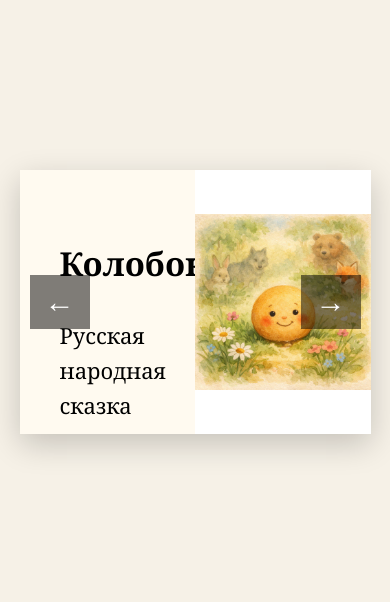
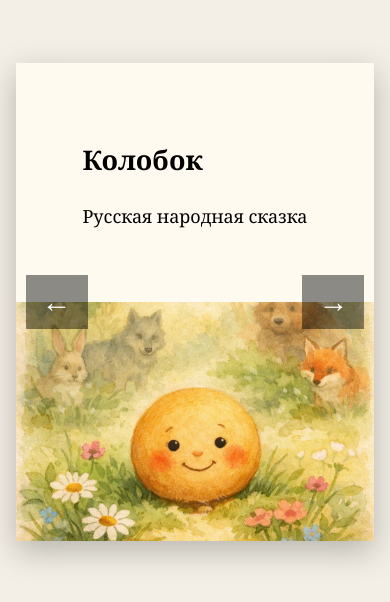
Before and after one commit to olgasol1301-gif/baby-book, a plain HTML site: page index.html in a window 390 px wide. Shown: the part 120-722 px from the top of the page. Drawn offline with Linux system fonts and the light colour scheme.

Commit message:
Update index.html

```diff
--- a/index.html
+++ b/index.html
@@ -7,7 +7,7 @@
   <style>
     body {
       margin: 0;
-      background: #f6f1e7;
+      background: #f3efe6;
       height: 100vh;
       display: flex;
       justify-content: center;
@@ -16,11 +16,11 @@
     }
 
     .book {
-      width: 90%;
-      max-width: 1000px;
+      width: 92%;
+      max-width: 1100px;
       aspect-ratio: 4 / 3;
       background: white;
-      box-shadow: 0 10px 30px rgba(0,0,0,0.2);
+      box-shadow: 0 10px 30px rgba(0,0,0,0.25);
       position: relative;
       overflow: hidden;
     }
@@ -35,44 +35,75 @@
       display: flex;
     }
 
+    /* ЛЕВАЯ СТРАНИЦА — ТЕКСТ */
     .text {
       width: 50%;
-      padding: 40px;
+      padding: 48px;
       box-sizing: border-box;
-      font-size: 22px;
-      line-height: 1.6;
       background: #fffaf0;
+      display: flex;
+      align-items: center;
+      justify-content: center;
     }
 
+    .text-inner {
+      font-size: 20px;
+      line-height: 1.55;
+    }
+
+    /* ПРАВАЯ СТРАНИЦА — КАРТИНКА */
     .image {
       width: 50%;
-      display: flex;
-      justify-content: center;
-      align-items: center;
-      background: white;
+      height: 100%;
     }
 
     .image img {
-      max-width: 100%;
-      max-height: 100%;
-      object-fit: contain;
+      width: 100%;
+      height: 100%;
+      object-fit: cover;
+      display: block;
     }
 
+    /* НАВИГАЦИЯ */
     .nav {
       position: absolute;
       top: 50%;
       transform: translateY(-50%);
-      background: rgba(0,0,0,0.5);
+      background: rgba(0,0,0,0.45);
       color: white;
       border: none;
       font-size: 30px;
-      padding: 10px 15px;
+      padding: 10px 16px;
       cursor: pointer;
       z-index: 10;
     }
 
     .nav.left { left: 10px; }
     .nav.right { right: 10px; }
+
+    .nav:hover {
+      background: rgba(0,0,0,0.65);
+    }
+
+    /* МОБИЛЬНАЯ АДАПТАЦИЯ */
+    @media (max-width: 768px) {
+      .book {
+        aspect-ratio: 3 / 4;
+      }
+
+      .spread {
+        flex-direction: column;
+      }
+
+      .text, .image {
+        width: 100%;
+        height: 50%;
+      }
+
+      .text-inner {
+        font-size: 18px;
+      }
+    }
   </style>
 </head>
 
@@ -85,56 +116,68 @@
   <!-- ОБЛОЖКА -->
   <div class="spread active">
     <div class="text">
+      <div class="text-inner">
         <h2>Колобок</h2>
         <p>Русская народная сказка</p>
       </div>
+    </div>
     <div class="image">
-      <img src="images/cover.jpg">
+      <img src="images/cover.jpg" alt="Обложка">
     </div>
   </div>
 
   <!-- РАЗВОРОТ 1 -->
   <div class="spread">
     <div class="text">
+      <div class="text-inner">
         <p>
           Жили-были старик со старухой.<br><br>
+
           Однажды говорит старик:<br>
           — Испеки, старуха, колобок.<br><br>
+
           — Из чего испечь-то? Муки нет.<br><br>
+
           — Эх, старуха! По коробу поскреби,<br>
           по сусеку помети —<br>
           авось муки и наберётся.
         </p>
       </div>
+    </div>
     <div class="image">
-      <img src="images/01-baking-request.jpg">
+      <img src="images/01-baking-request.jpg" alt="Просьба испечь колобок">
     </div>
   </div>
 
   <!-- РАЗВОРОТ 2 -->
   <div class="spread">
     <div class="text">
+      <div class="text-inner">
         <p>
           Старуха по коробу поскребла,<br>
           по сусеку помела —<br>
           и набралось муки две пригоршни.<br><br>
+
           Замесила тесто на сметане,<br>
           пожарила в масле<br>
           и положила колобок<br>
           на окошечко остудить.
         </p>
       </div>
+    </div>
     <div class="image">
-      <img src="images/02-baking.jpg">
+      <img src="images/02-baking.jpg" alt="Как испекли колобка">
     </div>
   </div>
 
   <!-- РАЗВОРОТ 3 -->
   <div class="spread">
     <div class="text">
+      <div class="text-inner">
         <p>
           Колобок полежал-полежал,<br>
           да вдруг и покатился —<br><br>
+
           с окна на лавку,<br>
           с лавки на пол,<br>
           по полу — к дверям,<br>
@@ -145,8 +188,9 @@
           дальше и дальше.
         </p>
       </div>
+    </div>
     <div class="image">
-      <img src="images/03-escape.jpg">
+      <img src="images/03-escape.jpg" alt="Побег колобка">
     </div>
   </div>
 
@@ -156,18 +200,22 @@
   const spreads = document.querySelectorAll('.spread');
   let current = 0;
 
-  function show(i) {
+  function show(index) {
     spreads[current].classList.remove('active');
-    current = i;
+    current = index;
     spreads[current].classList.add('active');
   }
 
   function next() {
-    if (current < spreads.length - 1) show(current + 1);
+    if (current < spreads.length - 1) {
+      show(current + 1);
+    }
   }
 
   function prev() {
-    if (current > 0) show(current - 1);
+    if (current > 0) {
+      show(current - 1);
+    }
   }
 </script>
 
```
Lines whose indentation alone changed are shown as unchanged.
